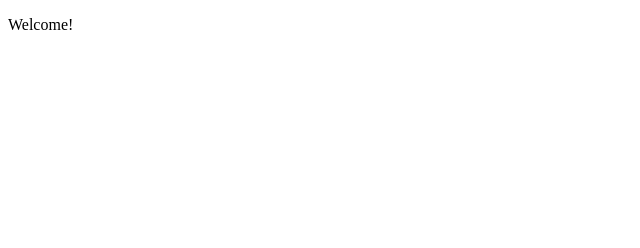
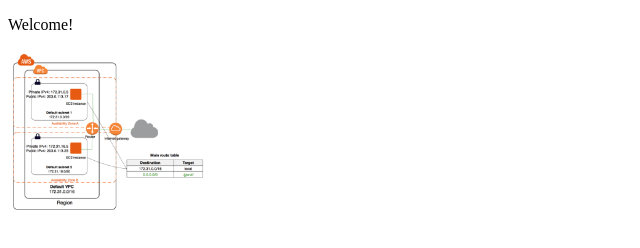
Before and after one commit to senglataungmie/testgit, a plain HTML site: page index.html in a window 1280 px wide. Shown: the whole page, without its empty margins (0-640 px from the left). Drawn offline with Linux system fonts and the light colour scheme.

Commit message:
Added Image

```diff
--- a/index.html
+++ b/index.html
@@ -7,5 +7,6 @@
 </head>
 <body>
     <p>Welcome!</p>
+    <img src="tenor.png" alt="" style="width: 200px;">
 </body>
 </html>
```
Also changed, not shown: tenor.png (added).
